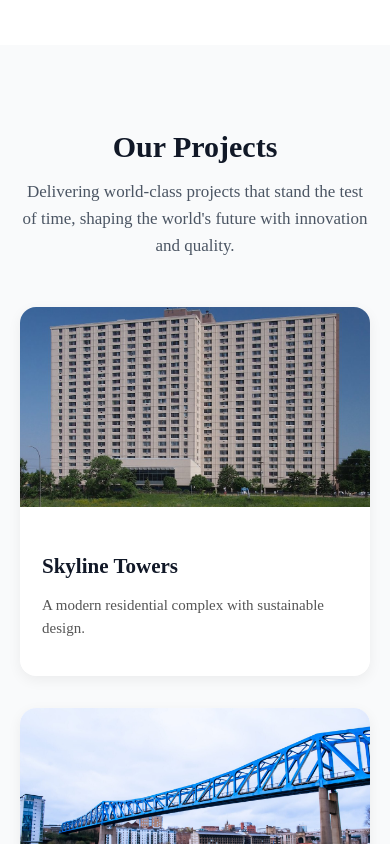
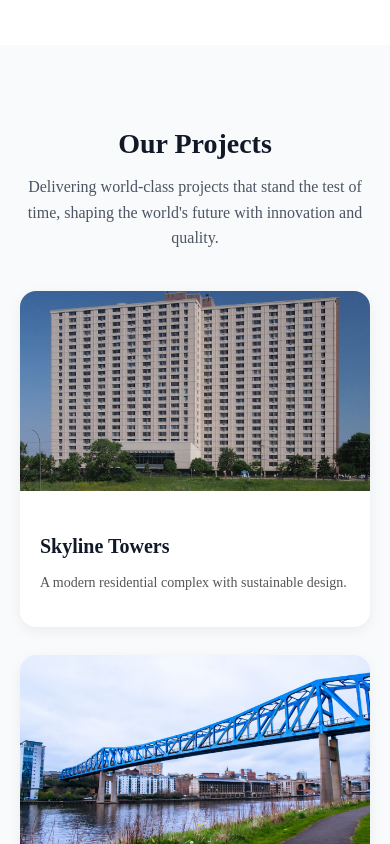
Before and after one commit to Eshhaa11/Vaghjiyani, a React (Create React App) app in the folder frontend/: page / in a window 390 px wide. Shown: the part 3440-4284 px from the top of the page. Built offline with nearby package versions, Linux system fonts and the light colour scheme.

Commit message:
added width

```diff
--- a/frontend/src/styles/projects.css
+++ b/frontend/src/styles/projects.css
@@ -8,24 +8,24 @@
 }
 
 .projects-header h2 {
-  font-size: 38px;
+  font-size: 36px;
   font-weight: 700;
   margin-bottom: 14px;
   color: #111827;
 }
 
 .projects-header p {
-  font-size: 17px;
+  font-size: 16px;
   color: #4b5563;
   max-width: 650px;
-  margin: 0 auto 48px;
+  margin: 0 auto 40px;
   line-height: 1.6;
 }
 
 .projects-grid {
   display: grid;
   grid-template-columns: repeat(auto-fit, minmax(300px, 1fr));
-  gap: 32px;
+  gap: 28px;
   margin-bottom: 40px;
 }
 
@@ -55,19 +55,19 @@
 }
 
 .project-info {
-  padding: 22px;
+  padding: 20px;
   text-align: left;
 }
 
 .project-info h3 {
-  font-size: 21px;
+  font-size: 20px;
   font-weight: 600;
-  margin-bottom: 10px;
+  margin-bottom: 8px;
   color: #111827;
 }
 
 .project-info p {
-  font-size: 15px;
+  font-size: 14px;
   line-height: 1.5;
   color: #555;
 }
@@ -89,93 +89,13 @@
   transform: translateY(-3px);
 }
 
-/* ========================
-   Full Page Projects
-   ======================== */
-.projects-page-hero {
-  padding: 120px 20px;
-  text-align: center;
-  background: linear-gradient(rgba(59,60,110,0.85), rgba(59,60,110,0.85)),
-              url("../assets/Hero.png") center/cover no-repeat;
-  color: #fff;
-}
-
-.projects-page-hero h1 {
-  font-size: 46px;
-  font-weight: 700;
-  margin-bottom: 16px;
-}
-
-.projects-page-hero p {
-  font-size: 18px;
-  max-width: 700px;
-  margin: 0 auto;
-  line-height: 1.7;
-}
-
-.projects-page-grid {
-  padding: 90px 100px;
-  display: grid;
-  grid-template-columns: repeat(auto-fit, minmax(320px, 1fr));
-  gap: 36px;
-}
-
-.project-page-card {
-  background: #ffffff;
-  border-radius: 16px;
-  overflow: hidden;
-  box-shadow: 0 8px 20px rgba(0,0,0,0.08);
-  transition: transform 0.35s ease, box-shadow 0.35s ease;
-  cursor: pointer;
-}
-
-.project-page-card img {
-  width: 100%;
-  height: 220px;
-  object-fit: cover;
-  transition: transform 0.4s ease;
-}
-
-.project-page-card:hover {
-  transform: translateY(-10px);
-  box-shadow: 0 14px 32px rgba(0,0,0,0.15);
-}
-
-.project-page-card:hover img {
-  transform: scale(1.08);
-}
-
-.project-page-info {
-  padding: 24px;
-}
-
-.project-page-info h3 {
-  font-size: 22px;
-  font-weight: 600;
-  margin-bottom: 12px;
-  color: #111827;
-}
-
-.project-page-info p {
-  font-size: 15px;
-  line-height: 1.6;
-  color: #555;
-}
-
-/* ========================
-   Responsive
-   ======================== */
+/* Responsive */
 @media (max-width: 900px) {
-  .projects,
-  .projects-page-grid {
+  .projects {
     padding: 60px 20px;
   }
 
   .projects-header h2 {
-    font-size: 30px;
-  }
-
-  .projects-page-hero h1 {
-    font-size: 34px;
+    font-size: 28px;
   }
 }
```
